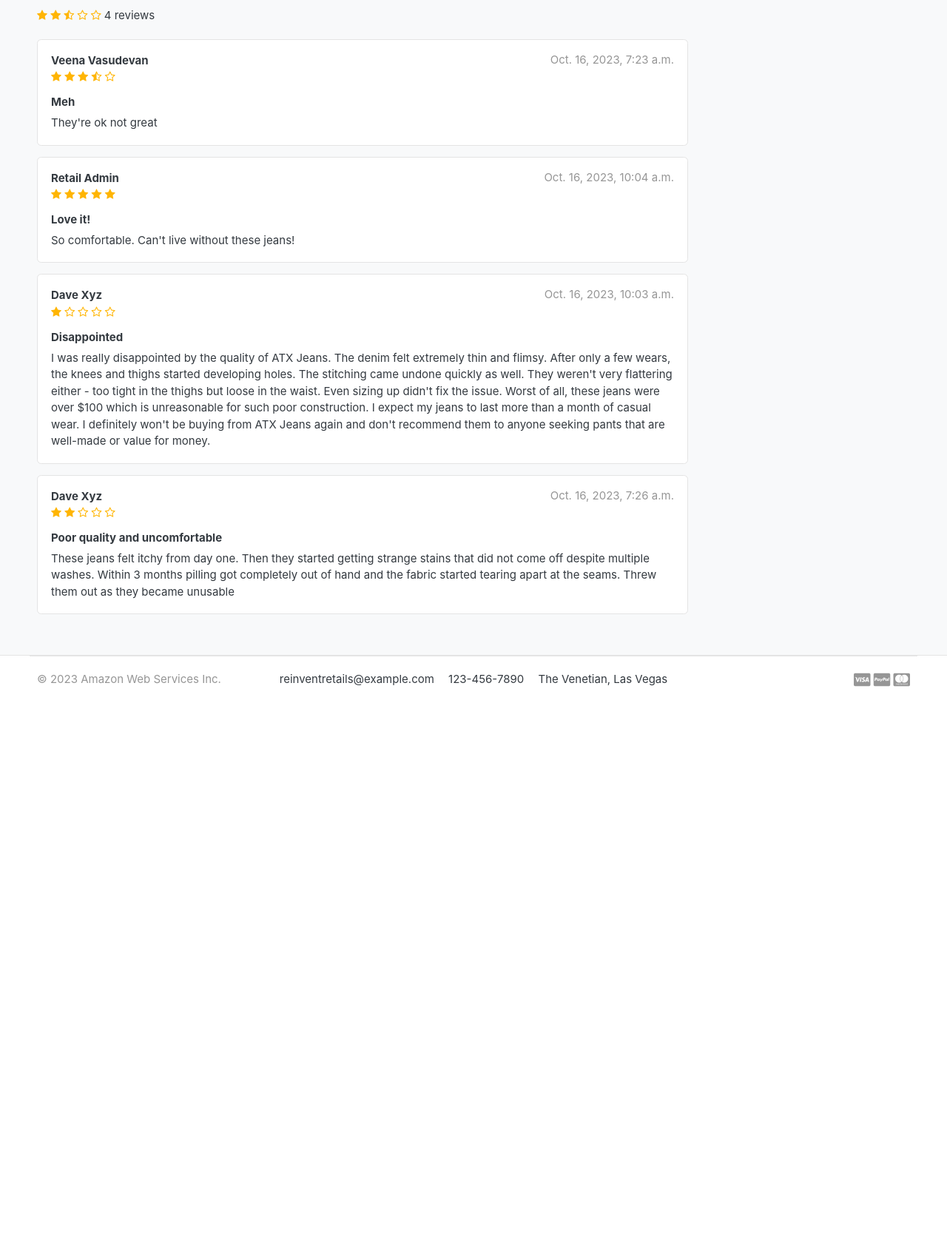
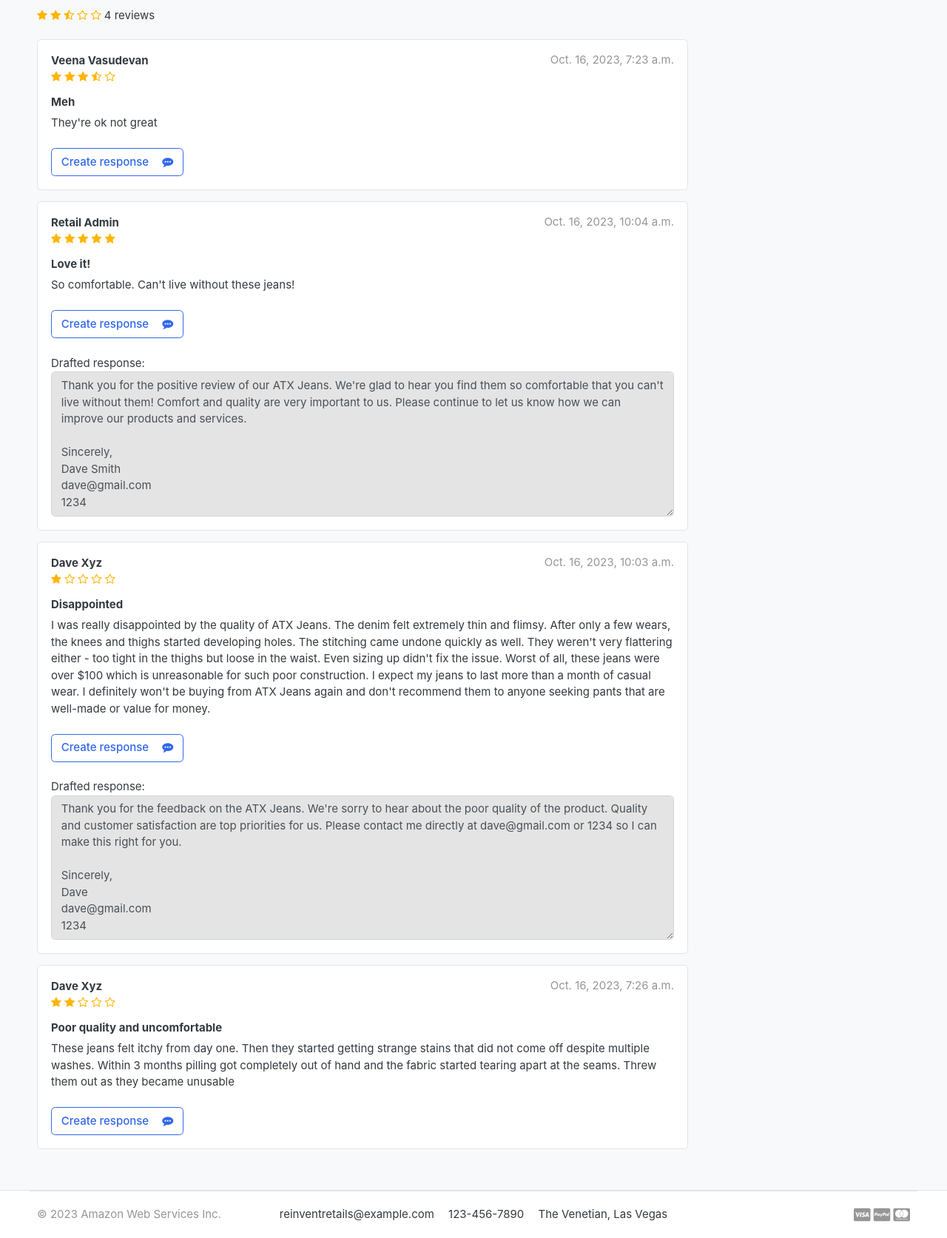
Before and after one commit to vasveena/RetailStore, a Django app: page /store/category/jeans/atx-jeans/ in a window 1280 px wide. Shown: the part 1346-3019 px from the top of the page at 74% size. Before the commit the page ends 2274 px from the top, so only its background shows below. Run offline with Django 3.2, Linux system fonts and the light colour scheme; data comes from the database, SQL or seed files in the repository; both versions use the stored data as it was after the commit; some libraries are stand-ins or nearby versions; some web fonts are replaced.

Commit message:
review response

```diff
--- a/accounts/models.py
+++ b/accounts/models.py
@@ -74,7 +74,7 @@ class UserProfile(models.Model):
     user = models.OneToOneField(Account, on_delete=models.CASCADE)
     address_line_1 = models.CharField(blank=True, max_length=100)
     address_line_2 = models.CharField(blank=True, max_length=100)
-    profile_picture = models.ImageField(blank=True, upload_to='userprofile')
+    profile_picture = models.ImageField(blank=True, upload_to='userprofile', default='userprofile/default-user-profile.jpeg')
     city = models.CharField(blank=True, max_length=20)
     state = models.CharField(blank=True, max_length=20)
     country = models.CharField(blank=True, max_length=20)
--- a/store/models.py
+++ b/store/models.py
@@ -68,12 +68,14 @@ class ReviewRating(models.Model):
     product = models.ForeignKey(Product, on_delete=models.CASCADE)
     user = models.ForeignKey(Account, on_delete=models.CASCADE)
     subject = models.CharField(max_length=100, blank=True)
-    review = models.TextField(max_length=500, blank=True)
+    review = models.TextField(max_length=2000, blank=True)
     rating = models.FloatField()
     ip = models.CharField(max_length=20, blank=True)
     status = models.BooleanField(default=True)
     created_at = models.DateTimeField(auto_now_add=True)
     updated_at = models.DateTimeField(auto_now=True)
+    generated_response = models.TextField(max_length=4000, blank=True)
+    prompt = models.TextField(max_length=4000, blank=True)
 
     def __str__(self):
         return self.subject
--- a/store/urls.py
+++ b/store/urls.py
@@ -10,4 +10,7 @@ urlpatterns = [
     path('generate_description/<int:product_id>/', views.generate_description, name='generate_description'),
     path('save_product_description/<int:product_id>/', views.save_product_description, name='save_product_description'),
     path('generate_product_description/<int:product_id>/', views.generate_product_description, name='generate_product_description'),
+    path('create_response/<int:product_id>/<int:review_id>/', views.create_response, name='create_response'),
+    path('create_review_response/<int:product_id>/<int:review_id>/', views.create_review_response, name='create_review_response'),
+    path('save_review_response/<int:product_id>/<int:review_id>/', views.save_review_response, name='save_review_response'),
 ]
--- a/store/views.py
+++ b/store/views.py
@@ -47,6 +47,7 @@ def store(request, category_slug=None):
 def product_detail(request, category_slug, product_slug):
     request.session['generated_flag'] = False
     request.session['product_details'] = None
+    request.session['draft_flag'] = False
     request.session.modified = True
 
     try:
@@ -99,11 +100,12 @@ def submit_review(request, product_id):
             form = ReviewForm(request.POST, instance=reviews)
             form.save()
             messages.success(request, 'Thank you! Your review has been updated.')
-            #print("in try" +url)
+            print("in try" +url)
             return redirect(url)
         except ReviewRating.DoesNotExist:
             form = ReviewForm(request.POST)
             if form.is_valid():
+                print("form valid")
                 data = ReviewRating()
                 data.subject = form.cleaned_data['subject']
                 data.rating = form.cleaned_data['rating']
@@ -111,9 +113,9 @@ def submit_review(request, product_id):
                 data.ip = request.META.get('REMOTE_ADDR')
                 data.product_id = product_id
                 data.user_id = request.user.id
+                print("before save")
                 data.save()
                 messages.success(request, 'Thank you! Your review has been submitted.')
-                #print("in except" +url)
                 return redirect(url)
 
 def generate_description(request, product_id, flag=False):
@@ -216,3 +218,107 @@ def save_product_description(request, product_id):
             pass
     except:
         pass
+
+def create_response(request, product_id, review_id, draft_flag=False):
+    try:
+        single_product = Product.objects.get(id=product_id)
+        review = ReviewRating.objects.get(product=single_product, id=review_id)
+
+    except Exception as e:
+            raise e
+
+    context = {
+            'single_product': single_product,
+            'review': review,
+            'draft_flag': draft_flag,
+        }
+    return render(request, 'store/create_response.html', context)
+
+def create_review_response(request, product_id, review_id):
+    url = request.META.get('HTTP_REFERER')
+    product = Product.objects.get(id=product_id)
+    review = ReviewRating.objects.get(product=product, id=review_id)
+    try:
+        product_name = product.product_name
+        review_text = review.review
+        max_length = request.GET.get('wordrange')
+
+        #Inference parameters for Claude Anthropic
+        inference_modifier = {}
+        inference_modifier['max_tokens_to_sample'] = int(request.GET.get('max_tokens_to_sample') or 200)
+        inference_modifier['temperature'] = float(request.GET.get('temperature') or 0.5)
+        inference_modifier['top_k'] = int(request.GET.get('top_k') or 250)
+        inference_modifier['top_p'] = float(request.GET.get('top_p') or 1)
+        inference_modifier['stop_sequences'] = ["\n\nHuman"]
+
+        textgen_llm = Bedrock(
+            model_id="anthropic.claude-instant-v1",
+            client=boto3_bedrock,
+            model_kwargs=inference_modifier,
+        )
+
+        # Create a prompt template that has 4 input variables for product brand, color, category and description
+        multi_var_prompt = PromptTemplate(
+            input_variables=["product_name","customer_name","email","phone","length","review"],
+            template="""
+                Human: I'm the manager of re:Invent retails. Draft a response for the review of the product {product_name} from our customer {customer_name}. The number of words should be less than {length}. My contact information: {email} {phone}.
+                <customer_review>
+                {review}
+                <customer_review>
+
+                Example response pattern:
+                Dear <customer_name>,
+                <content_body>
+
+                <if negative review>
+                    Don't hesitate to contact me at {email} or {phone}.
+                <end if>
+
+                Sincerely,
+                <signature>
+                {email}
+                {phone}
+                Assistant:"""
+                )
+
+        # Pass in form values to the prompt template
+        prompt = multi_var_prompt.format(product_name=product_name,
+                                         customer_name=review.user.full_name(),
+                                         email=request.user.email,
+                                         phone=request.user.phone_number,
+                                         length=max_length,
+                                         review=review_text)
+        response = textgen_llm(prompt)
+
+        generated_response = response[response.index('\n')+1:]
+
+    except Exception as e:
+        raise e
+
+    request.session['generated_response'] = generated_response
+    request.session['draft_prompt'] = prompt
+    request.session['draft_flag'] = True
+    request.session.modified = True
+
+    return redirect(url)
+
+def save_review_response(request, product_id, review_id):
+    try:
+        request.session['draft_flag'] = False
+        single_product = Product.objects.get(id=product_id)
+        review = ReviewRating.objects.get(product=single_product, id=review_id)
+
+        if 'save_response' in request.POST:
+            review.generated_response = request.POST.get('generated_response')
+            review.prompt = request.session.get('draft_prompt')
+            review.save()
+            success_message = "The response for the review of " + single_product.product_name + " has been updated successfully. "
+            messages.success(request, success_message)
+            return redirect('product_detail', single_product.category.slug, single_product.slug)
+        elif 'regenerate' in request.POST:
+            request.session.modified = True
+            return redirect('create_response', single_product.id, review.id)
+        else:
+            pass
+    except:
+        pass
--- a/templates/store/product_detail.html
+++ b/templates/store/product_detail.html
@@ -133,11 +133,7 @@
 			<textarea name="review" rows="6" class="form-control"></textarea>
 			<br>
 			{% if user.is_authenticated %}
-				{% if orderproduct %}
 					<input type="submit" value="Submit Review" class="btn btn-primary">
-				{% else %}
-					<p>You must purchase this product to post a review.</p>
-				{% endif %}
 			{% else %}
 				<p>You must be logged in to post a review. <span><a href="{% url 'login' %}">Login now</a></span></p>
 			{% endif %}
@@ -186,6 +182,17 @@
 							{{review.review}}
 						</p>
 					</div>
+					<br>
+					<div>
+						<a href="{% url 'create_response' single_product.id review.id %}" class="btn  btn-outline-primary"> <span class="text">Create response&nbsp</span> <i class="fa fa-commenting"></i> </a>
+						{% if review.generated_response|length|get_digit:"-1" > 0 %}
+							<p>
+							<br>
+							<h7>Drafted response: </h7>
+							<textarea name="draft_prompt" rows="8" class="form-control" readonly>{{review.generated_response}}</textarea>
+							</p>
+						{% endif %}
+					</div>
 				</article>
 {% endfor %}
 
```
Also changed, not shown: accounts/views.py (+18 -12 lines), templates/store/create_response.html (added, +114 -0 lines), accounts/migrations/0003_alter_userprofile_profile_picture.py (added), db.sqlite3, static/images/default-user-profile.jpeg (added), store/migrations/0005_alter_reviewrating_review_generatedescription.py (added), store/migrations/0006_reviewrating_generated_response_reviewrating_prompt.py (added).
